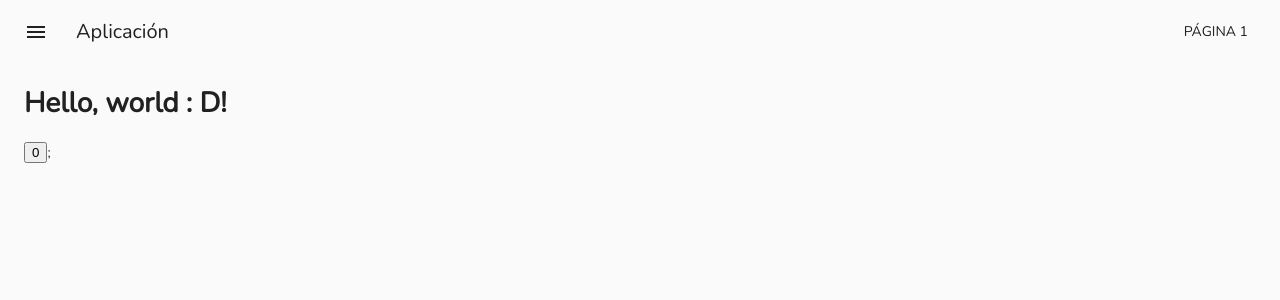
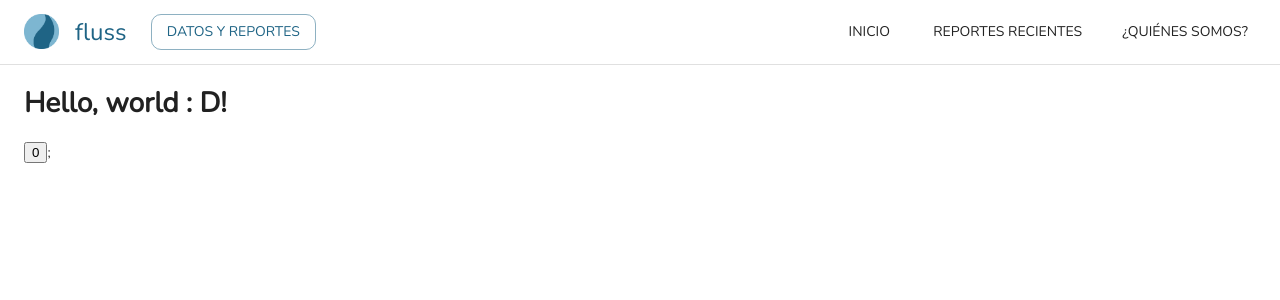
Before and after one commit to fluss-rd/fluss, a Next.js app: page / in a window 1280 px wide. Shown: the top 300 px of the page. Built offline with nearby package versions, Linux system fonts and the light colour scheme.

Commit message:
[WIP] Update navbar and theme

```diff
--- a/src/layouts/main-layout/fluss-app-bar.tsx
+++ b/src/layouts/main-layout/fluss-app-bar.tsx
@@ -1,7 +1,6 @@
 import React, { FC } from "react";
 import { createStyles, Theme, makeStyles } from "@material-ui/core/styles";
-import { AppBar as Navbar, Toolbar, IconButton, Typography, Button } from "@material-ui/core";
-import MenuIcon from "@material-ui/icons/Menu";
+import { AppBar as Navbar, Toolbar, Typography, Button, Divider } from "@material-ui/core";
 
 interface FlussAppBarProps {}
 
@@ -11,37 +10,57 @@ const FlussAppBar: FC<FlussAppBarProps> = () => {
   return (
     <Navbar position="fixed" color="transparent" elevation={0}>
       <Toolbar>
-        <IconButton
-          edge="start"
-          className={classes.menuButton}
-          color="inherit"
-          aria-label="open drawer"
-        >
-          <MenuIcon />
-        </IconButton>
-        <Typography className={classes.title} variant="h6" noWrap>
-          Aplicación
-        </Typography>
+        <div className={classes.brand}>
+          <img src="/images/logo.png" alt="Logo" className={classes.logo} />
+          <Typography className={classes.title} variant="h6" noWrap>
+            fluss
+          </Typography>
+        </div>
+        <div className={classes.startButtons}>
+          <Button color="primary" variant="outlined" className={classes.reportsButton}>
+            Datos y reportes
+          </Button>
+        </div>
         <div className={classes.endButtons}>
-          <Button color="inherit">Página 1</Button>
+          <Button color="inherit">Inicio</Button>
+          <Button color="inherit">Reportes recientes</Button>
+          <Button color="inherit">¿Quiénes somos?</Button>
         </div>
       </Toolbar>
+      <Divider />
     </Navbar>
   );
 };
 
 const useStyles = makeStyles((theme: Theme) =>
   createStyles({
-    menuButton: {
+    brand: {
+      display: "flex",
+      alignItems: "center",
+      cursor: "pointer",
+      marginRight: theme.spacing(3),
+    },
+    logo: {
+      width: 35,
       marginRight: theme.spacing(2),
     },
     title: {
       flexGrow: 1,
       display: "none",
+      fontSize: theme.typography.h5.fontSize,
+      color: theme.palette.primary.main,
       cursor: "pointer",
       [theme.breakpoints.up("sm")]: {
         display: "block",
       },
+    },
+    startButtons: {
+      flexGrow: 1,
+      display: "flex",
+      alignItems: "center",
+    },
+    reportsButton: {
+      borderRadius: 10,
     },
     endButtons: {
       display: "flex",
--- a/src/styles/theme.ts
+++ b/src/styles/theme.ts
@@ -1,6 +1,11 @@
 import { createMuiTheme } from "@material-ui/core/styles";
 
 const theme = createMuiTheme({
+  palette: {
+    primary: { main: "#1f6485" },
+    secondary: { main: "#7db6d1" },
+    background: { default: "#ffffff" },
+  },
   typography: {
     fontFamily: ["nunito"].join(","),
   },
```
Also changed, not shown: public/images/logo.png (added).
